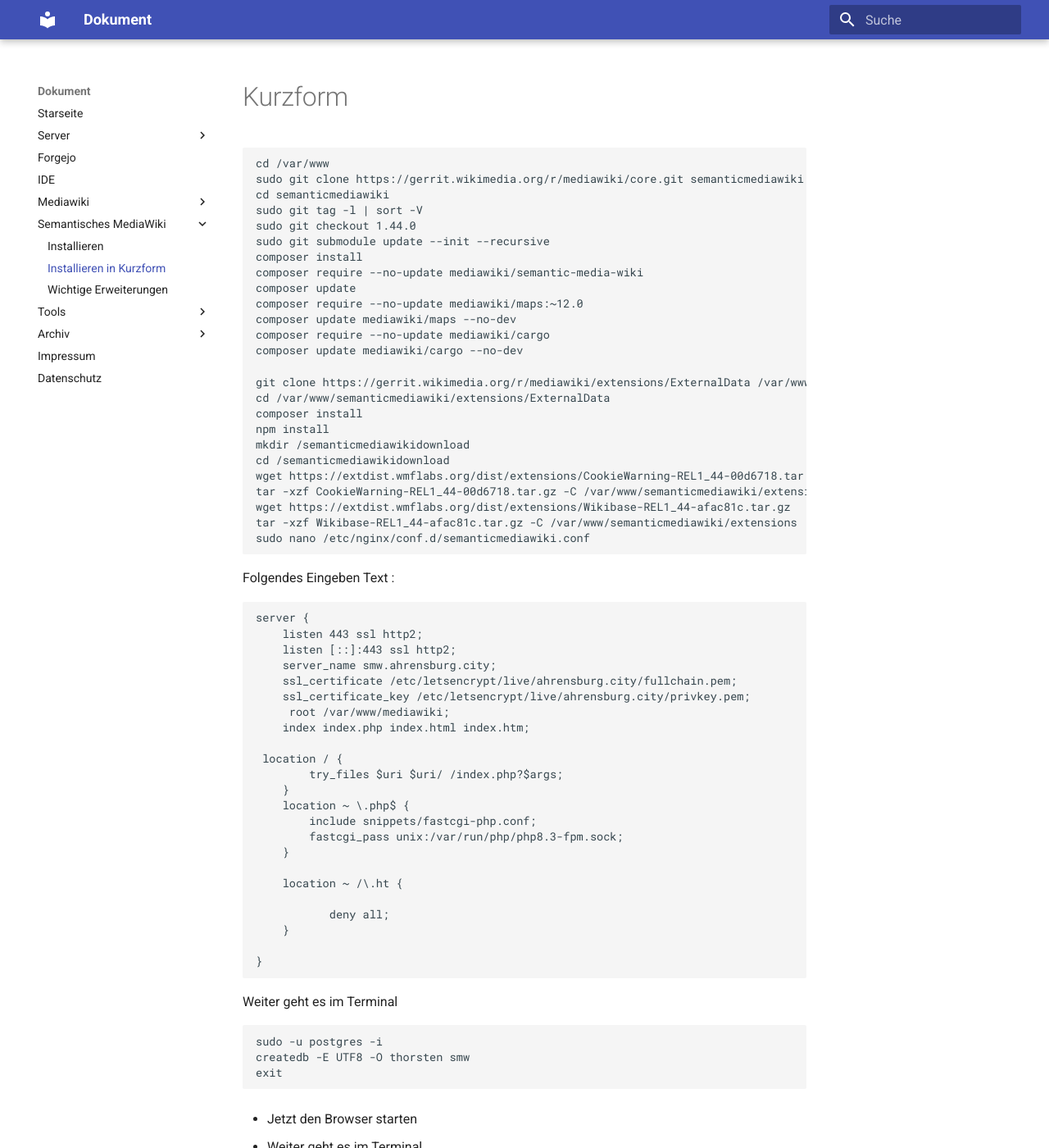
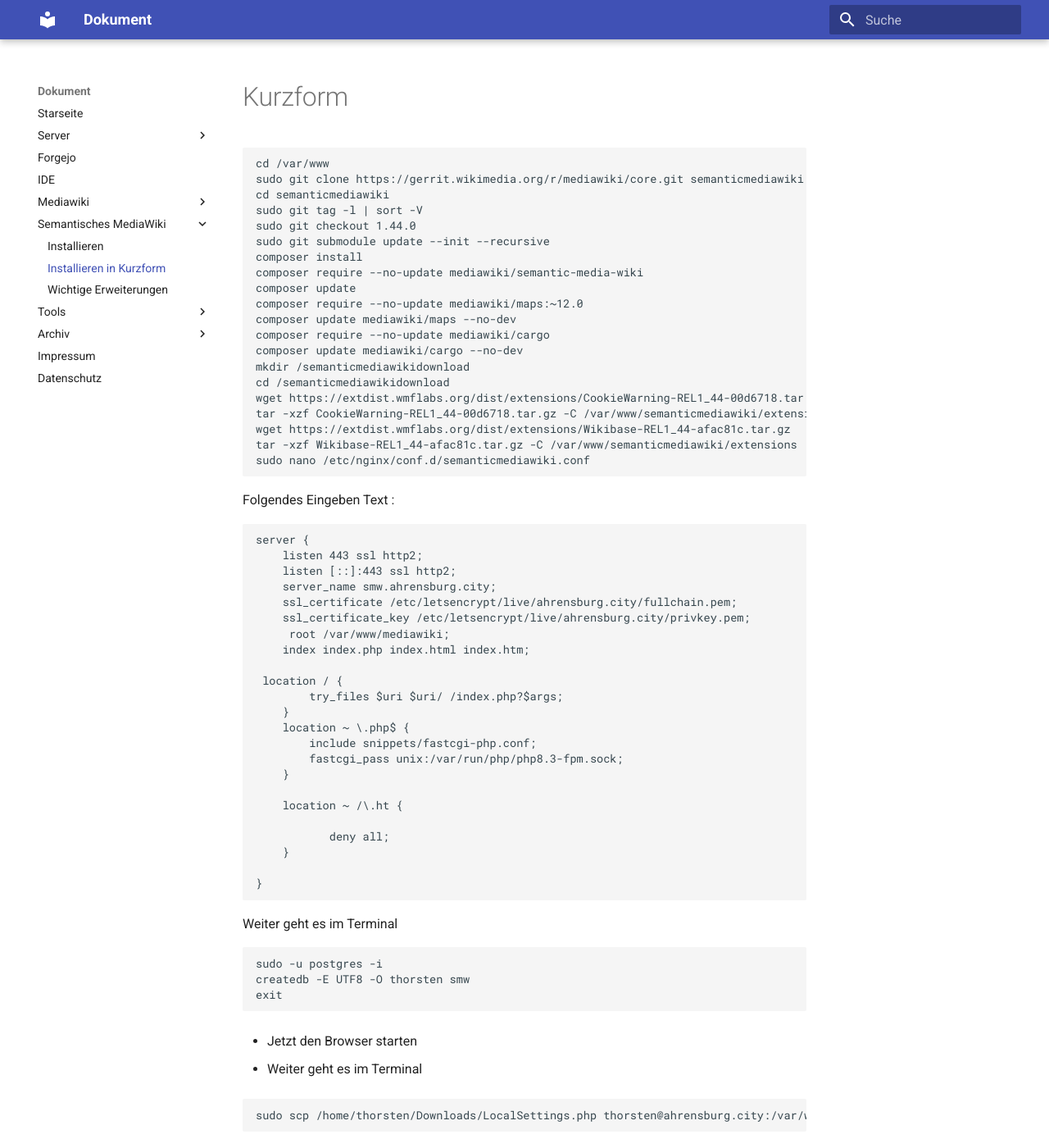
Before and after one commit to thorstenkloehn/dokument, an MkDocs documentation site: the page built from docs/Semantisches/Kurzform.md, in a window 1280 px wide and 1400 px high. Shown: the whole window at 82% size. Built offline with MkDocs 1.6.1 and Material for MkDocs 9.7.7, drawn with Linux system fonts in a browser that asks for light colours; some of the changed text lies outside the part shown.

````diff
--- a/docs/Semantisches/Kurzform.md
+++ b/docs/Semantisches/Kurzform.md
@@ -13,11 +13,6 @@ composer require --no-update mediawiki/maps:~12.0
 composer update mediawiki/maps --no-dev
 composer require --no-update mediawiki/cargo
 composer update mediawiki/cargo --no-dev
-
-git clone https://gerrit.wikimedia.org/r/mediawiki/extensions/ExternalData /var/www/semanticmediawiki/extensions/ExternalData
-cd /var/www/semanticmediawiki/extensions/ExternalData
-composer install
-npm install
 mkdir /semanticmediawikidownload
 cd /semanticmediawikidownload
 wget https://extdist.wmflabs.org/dist/extensions/CookieWarning-REL1_44-00d6718.tar.gz
@@ -84,6 +79,13 @@ $wgCookieWarningGeoIPServiceURL='';
 $wgCookieWarningGeoIPLookup='none';
 $wgCookieWarningForCountryCodes="EU";
 $wgNamespacesWithSubpages[NS_MAIN] = true;
+
+$wgHooks['CanonicalNamespaces'][] = static function ( &$list ) {
+    global $wgExtraNamespaces;
+    $wgExtraNamespaces[WB_NS_PROPERTY] = $list[WB_NS_PROPERTY] = 'Wikibase_property';
+    $wgExtraNamespaces[WB_NS_PROPERTY_TALK] = $list[WB_NS_PROPERTY_TALK] = 'Wikibase_property_talk';
+};
+```
 ```
 
 ```
````
